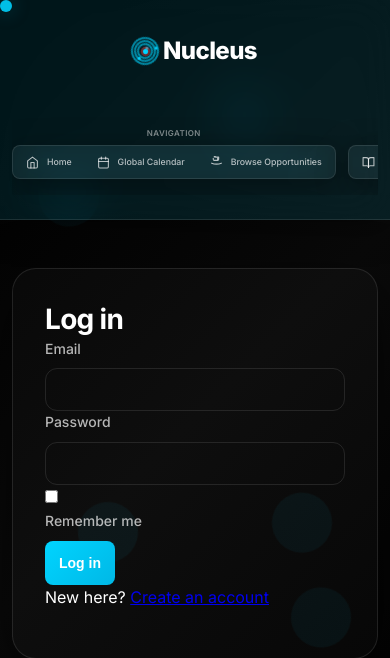
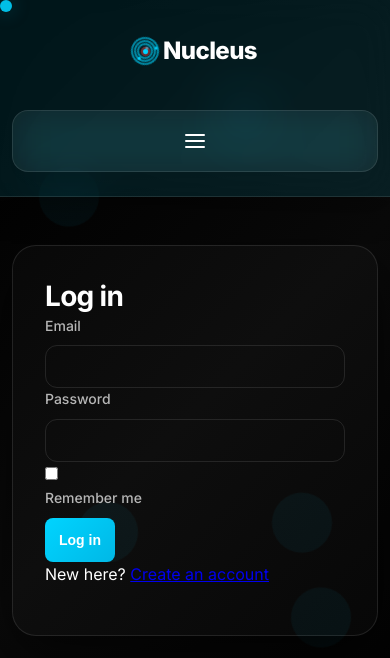
Before and after one commit to roodchris/Nucleus, a Flask app: a page that uses app/templates/base.html in a window 390 px wide. Shown: the top 658 px of the page. Run offline with Flask 3, Linux system fonts and the light colour scheme.

Commit message:
Revert mobile navigation to original hamburger menu style
- Restored mobile navigation to use hamburger menu (mobile-nav-toggle)
- Navigation groups hidden on mobile, accessible via hamburger menu overlay
- Removed horizontal navigation display on mobile
- Mobile navigation now matches original design before vertical sidebar changes

```diff
--- a/app/templates/base.html
+++ b/app/templates/base.html
@@ -1788,75 +1788,19 @@
         border-right: none;
         border-bottom: 1px solid var(--glass-border);
         transform: translateX(0) !important;
-        overflow-x: auto;
-        overflow-y: visible;
-      }
-
-      /* Show navigation horizontally on mobile */
+      }
+
+      /* Hide desktop navigation */
       nav {
-        display: flex;
-        flex-direction: row;
-        align-items: center;
-        gap: 0.5rem;
-        overflow-x: auto;
-        overflow-y: visible;
-        flex-wrap: nowrap;
-        -webkit-overflow-scrolling: touch;
-      }
-
-      /* Navigation groups - horizontal on mobile */
-      .nav-groups {
+        display: none;
+      }
+
+      /* Show mobile nav toggle */
+      .mobile-nav-toggle {
         display: flex !important;
-        flex-direction: row !important;
-        align-items: center !important;
-        gap: 0.75rem !important;
-        width: auto !important;
-        flex-wrap: nowrap;
-      }
-
-      .nav-group {
-        display: flex !important;
-        flex-direction: column !important;
-        gap: 0.25rem !important;
-        width: auto !important;
-        flex-shrink: 0;
-      }
-
-      .group-label {
-        font-size: 0.5rem;
-        margin-bottom: 0.1rem;
-        padding-left: 0;
-        text-align: center;
-      }
-
-      .group-tabs {
-        display: flex !important;
-        flex-direction: row !important;
-        align-items: center !important;
-        gap: 0.055rem !important;
-        padding: 0.055rem !important;
-        width: auto !important;
-      }
-
-      nav a {
-        font-size: 0.55rem;
-        padding: 0.15rem 0.3rem;
-        width: auto !important;
-        transform: none !important;
-      }
-
-      nav a:hover {
-        transform: translateY(-2px) !important;
-      }
-
-      nav a svg {
-        width: 13px;
-        height: 13px;
-      }
-
-      /* Hide mobile nav toggle - show regular nav instead */
-      .mobile-nav-toggle {
-        display: none !important;
+        min-width: 64px;
+        min-height: 64px;
+        padding: 20px;
       }
 
       /* Hide header toggle button on mobile */
@@ -1866,51 +1810,12 @@
 
       /* Compact header */
       header .container {
-        padding: 0.25rem 1rem;
+        padding: 0.75rem 1rem;
         flex-direction: row;
-        justify-content: flex-start;
+        justify-content: space-between;
         align-items: center;
         height: auto;
-        gap: 0.5rem;
-        overflow-x: auto;
-        overflow-y: visible;
-      }
-
-      /* Brand adjustments for mobile */
-      .brand {
-        font-size: 1.25rem;
-        margin-right: 0.5rem;
-        flex-shrink: 0;
-      }
-
-      /* Theme and notification toggles on mobile */
-      header .container > div:last-child {
-        display: flex !important;
-        flex-direction: row !important;
-        align-items: center !important;
-        gap: 0.5rem !important;
-        margin-left: auto !important;
-        flex-shrink: 0;
-        padding-top: 0 !important;
-        border-top: none !important;
-      }
-
-      .theme-toggle-container,
-      .notification-toggle-container {
-        width: auto !important;
-        padding: 4px 6px !important;
-      }
-
-      .theme-toggle-label,
-      .notification-toggle-label {
-        flex-direction: row !important;
-        gap: 4px !important;
-        font-size: 0.5rem !important;
-      }
-
-      .theme-toggle-text,
-      .toggle-text {
-        font-size: 0.5rem !important;
+        gap: 0;
       }
 
       /* Reset container margin on mobile */
```
